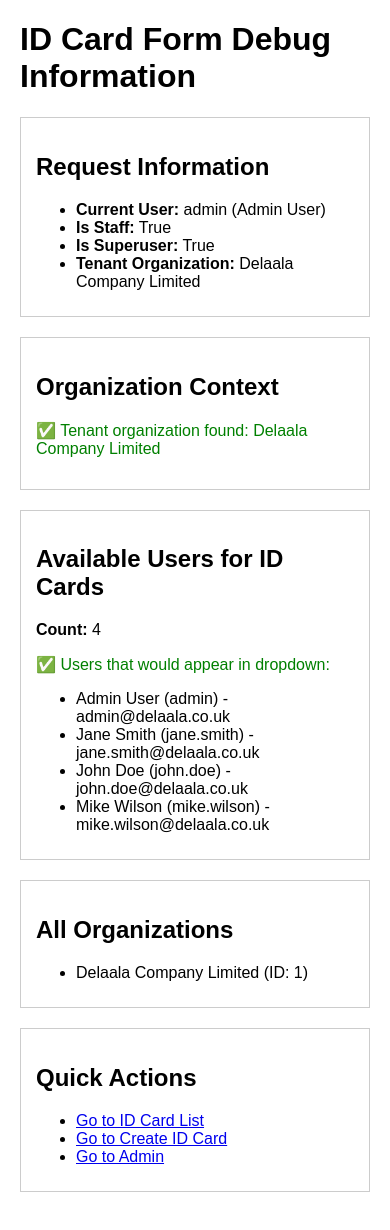
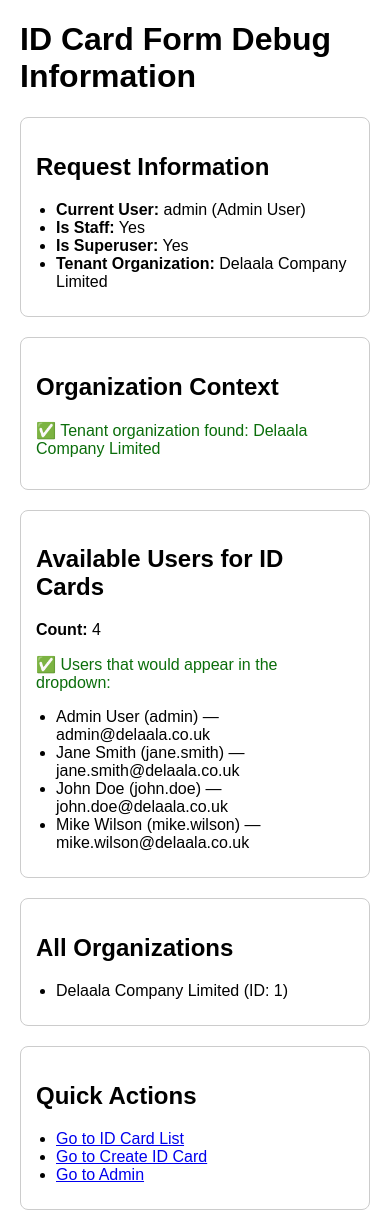
Before and after one commit to Gideon-Mensah/Schedulo, a Django app: page /debug/id-card-form/ in a window 390 px wide. Before the commit the page ends 1192 px from the top, so only its background shows below. Run offline with Django 5.2, Linux system fonts and the light colour scheme; a user stored in the database is signed in; data comes from the database, SQL or seed files in the repository; tables that the repository leaves empty hold one stand-in row (values such as "Sample post"); parts of the project's set-up code (start-up, migrations or seed data) failed here and were passed over.

Commit message:
Improve ID card debug template with enhanced styling and functionality
- Updated template structure with proper HTML5 semantics
- Added improved styling with better color scheme and layout
- Enhanced accessibility with aria-labelledby attributes
- Added code styling for better readability
- Improved user information display with fallbacks
- Better organization context and error handling
- Enhanced quick actions with conditional admin link
- Added proper template filters for better data presentation
- Improved responsive design and visual hierarchy

```diff
--- a/templates/debug_id_card.html
+++ b/templates/debug_id_card.html
@@ -1,31 +1,38 @@
-<!-- Debug template for ID card form testing -->
+<!-- templates/accounts/id_card_form_debug.html -->
 <!DOCTYPE html>
-<html>
+<html lang="en">
 <head>
+  <meta charset="utf-8" />
   <title>ID Card Form Debug</title>
+  <meta name="viewport" content="width=device-width, initial-scale=1" />
   <style>
     body { font-family: Arial, sans-serif; margin: 20px; }
-        .section { margin: 20px 0; padding: 15px; border: 1px solid #ccc; }
-        .error { color: red; }
-        .success { color: green; }
-        ul { margin: 10px 0; }
+    .section { margin: 20px 0; padding: 15px; border: 1px solid #ccc; border-radius: 8px; }
+    .error { color: #b00020; }
+    .success { color: #0b6e0b; }
+    ul { margin: 10px 0; padding-left: 20px; }
+    code { background:#f6f8fa; padding:2px 4px; border-radius:4px; }
   </style>
 </head>
 <body>
   <h1>ID Card Form Debug Information</h1>
 
-    <div class="section">
-        <h2>Request Information</h2>
+  <div class="section" aria-labelledby="request-info">
+    <h2 id="request-info">Request Information</h2>
     <ul>
-            <li><strong>Current User:</strong> {{ request_user.username }} ({{ request_user.first_name }} {{ request_user.last_name }})</li>
-            <li><strong>Is Staff:</strong> {{ is_staff }}</li>
-            <li><strong>Is Superuser:</strong> {{ is_superuser }}</li>
-            <li><strong>Tenant Organization:</strong> {{ tenant_org_name }}</li>
+      <li>
+        <strong>Current User:</strong>
+        {{ request_user.username|default:"—" }}
+        ({{ request_user.first_name|default:"" }} {{ request_user.last_name|default:"" }})
+      </li>
+      <li><strong>Is Staff:</strong> {{ is_staff|yesno:"Yes,No,Unknown" }}</li>
+      <li><strong>Is Superuser:</strong> {{ is_superuser|yesno:"Yes,No,Unknown" }}</li>
+      <li><strong>Tenant Organization:</strong> {{ tenant_org_name|default:"—" }}</li>
     </ul>
   </div>
 
-    <div class="section">
-        <h2>Organization Context</h2>
+  <div class="section" aria-labelledby="org-context">
+    <h2 id="org-context">Organization Context</h2>
     {% if tenant_org %}
       <p class="success">✅ Tenant organization found: {{ tenant_org.name }}</p>
     {% else %}
@@ -36,37 +43,47 @@
     {% endif %}
   </div>
 
-    <div class="section">
-        <h2>Available Users for ID Cards</h2>
-        <p><strong>Count:</strong> {{ user_count }}</p>
+  <div class="section" aria-labelledby="available-users">
+    <h2 id="available-users">Available Users for ID Cards</h2>
+    {% with count=available_users|length %}
+      <p><strong>Count:</strong> {{ count }}</p>
 
-        {% if user_count > 0 %}
-            <p class="success">✅ Users that would appear in dropdown:</p>
+      {% if count %}
+        <p class="success">✅ Users that would appear in the dropdown:</p>
         <ul>
           {% for user in available_users %}
-                <li>{{ user.first_name }} {{ user.last_name }} ({{ user.username }}) - {{ user.email }}</li>
+            <li>
+              {{ user.get_full_name|default:user.username }} ({{ user.username }}) — {{ user.email|default:"no email" }}
+            </li>
           {% endfor %}
         </ul>
       {% else %}
         <p class="error">❌ No users would appear in the dropdown</p>
       {% endif %}
+    {% endwith %}
   </div>
 
-    <div class="section">
-        <h2>All Organizations</h2>
+  <div class="section" aria-labelledby="all-orgs">
+    <h2 id="all-orgs">All Organizations</h2>
+    {% if all_orgs %}
       <ul>
         {% for org in all_orgs %}
           <li>{{ org.name }} (ID: {{ org.id }})</li>
         {% endfor %}
       </ul>
+    {% else %}
+      <p>None found.</p>
+    {% endif %}
   </div>
 
-    <div class="section">
-        <h2>Quick Actions</h2>
+  <div class="section" aria-labelledby="quick-actions">
+    <h2 id="quick-actions">Quick Actions</h2>
     <ul>
-            <li><a href="/accounts/id-cards/">Go to ID Card List</a></li>
-            <li><a href="/accounts/id-cards/create/">Go to Create ID Card</a></li>
-            <li><a href="/admin/">Go to Admin</a></li>
+      <li><a href="{% url 'idcard_list' %}">Go to ID Card List</a></li>
+      <li><a href="{% url 'idcard_create' %}">Go to Create ID Card</a></li>
+      {% if request_user.is_staff %}
+        <li><a href="{% url 'admin:index' %}">Go to Admin</a></li>
+      {% endif %}
     </ul>
   </div>
 </body>
```
Lines whose indentation alone changed are shown as unchanged.
